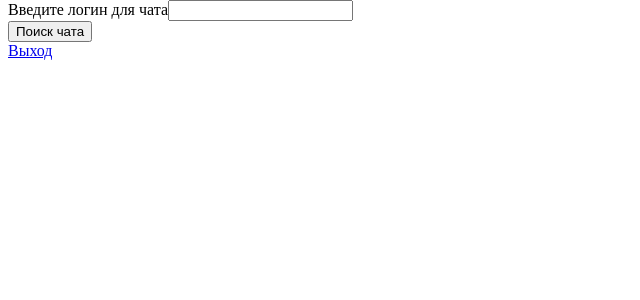
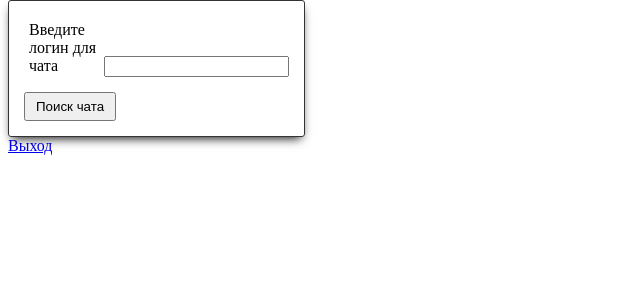
Before and after one commit to player17/it-solutions-php-sandbox, a PHP site: template templates/pages/index.twig in a window 1280 px wide. Shown: the part 19-319 px from the top of the page, without its empty margins (0-640 px from the left). Run offline with PHP 8.4, Linux system fonts and the light colour scheme; the template is opened without the code that fills it, so the values that code supplies are empty; some libraries are stand-ins or nearby versions.

Commit message:
Fix heroku 008

```diff
--- /dev/null
+++ b/public/style.css
@@ -0,0 +1,22 @@
+form {
+    position: relative;
+    display: inline-block;
+    padding: 15px;
+    border: 1px solid #333;
+    border-radius: 3px;
+    box-shadow: black;
+    -webkit-box-shadow: 0px 5px 10px -4px #000000;
+    box-shadow: 0px 5px 10px -4px #000000;
+}
+form label {
+    position: relative;
+    display: inline-block;
+    padding: 5px;
+    width: 70px;
+}
+form input {
+    margin-bottom: 15px;
+}
+form button {
+    padding: 5px 10px;
+}
--- a/src/Model/Auth.php
+++ b/src/Model/Auth.php
@@ -61,7 +61,6 @@ class Auth extends Model
             $stmt->bindParam(':login', $login);
             $stmt->execute();
             $idUser = $stmt->fetch(\PDO::FETCH_ASSOC)['id'];
-            print_r($idUser); die();
 
             return $idUser;
         }
--- a/templates/layout/default.twig
+++ b/templates/layout/default.twig
@@ -6,6 +6,7 @@
     <meta name="robots" content="noindex,nofollow">
     <title>Super new Chat</title>
     <link rel="shortcut icon" href="/favicon.ico">
+    <link href="/style.css" rel="stylesheet" type="text/css">
   </head>
   <body>
   {% block header %}
```
